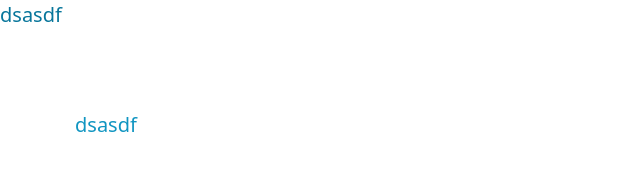
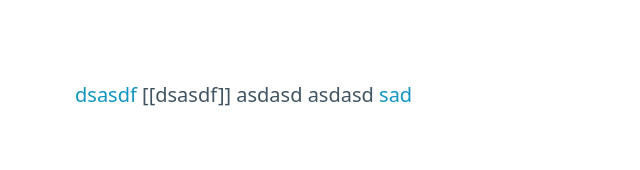
Before and after one commit to BarryShepard/blog, an Eleventy site: page index.md in a window 1280 px wide. Shown: the whole page, without its empty margins (0-640 px from the left). Built offline with nearby package versions, Linux system fonts and the light colour scheme; Eleventy itself is replaced by a stand-in of ours; files that its build step writes are made by us from their sources.

Commit message:
Fix pathPrefix

```diff
--- a/_includes/base.njk
+++ b/_includes/base.njk
@@ -5,9 +5,6 @@
     <meta name="viewport" content="width=device-width, initial-scale=1.0" />
     <title>{{ title or "My Blog" }}</title>
     <link rel="stylesheet" href="https://unpkg.com/@picocss/pico@latest/css/pico.min.css" />
-    <nav>
-  <a href="{{ pathPrefix }}dsasdf/">dsasdf</a>
-</nav>
   </head>
   <body>
     <main class="container">
--- a/index.md
+++ b/index.md
@@ -3,3 +3,7 @@ layout: base.njk
 title: Главная
 ---
 [dsasdf](/dsasdf/)
+[[dsasdf]]
+asdasd
+asdasd
+[sad](google.com)
```
Also changed, not shown: docs/README/index.html (+0 -3 lines), docs/dsasdf/index.html (+0 -3 lines), docs/index.html (+5 -4 lines), .obsidian/workspace.json, 2 other files.
